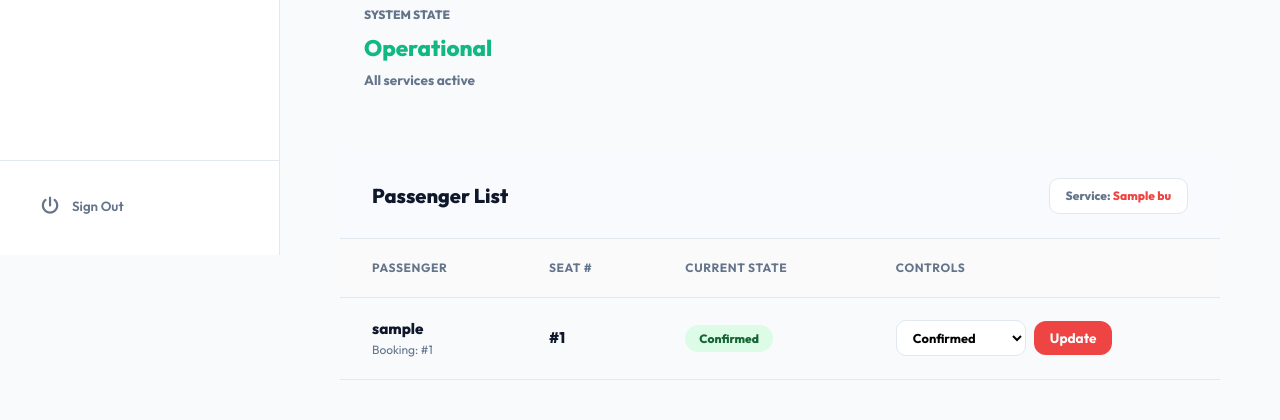
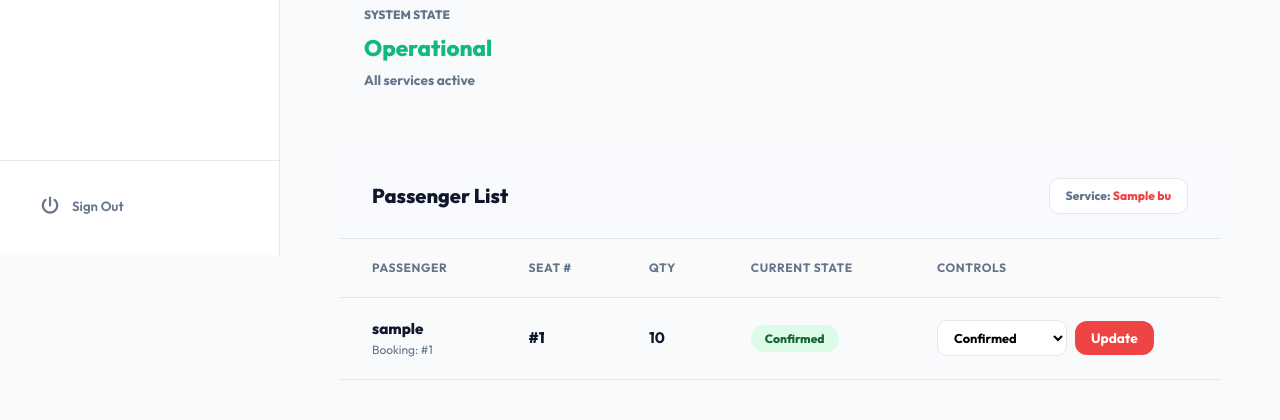
Before and after one commit to miyat0/bus_reservation_project., a Django app: page /staff/dashboard/ in a window 1280 px wide. Shown: the part 545-965 px from the top of the page. Run offline with Django 5.2, Linux system fonts and the light colour scheme; a user stored in the database is signed in; tables that the repository leaves empty hold one stand-in row (values such as "Sample post").

Commit message:
fix: run migrations for number_of_seats and update staff dashboard

```diff
--- a/templates/staff/dashboard.html
+++ b/templates/staff/dashboard.html
@@ -58,6 +58,7 @@
                     <tr style="background: rgba(248, 250, 252, 0.8);">
                         <th style="padding: 20px 32px; font-weight: 700; color: var(--text-muted); font-size: 0.75rem; text-transform: uppercase; letter-spacing: 0.05em;">Passenger</th>
                         <th style="padding: 20px 32px; font-weight: 700; color: var(--text-muted); font-size: 0.75rem; text-transform: uppercase; letter-spacing: 0.05em;">Seat #</th>
+                        <th style="padding: 20px 32px; font-weight: 700; color: var(--text-muted); font-size: 0.75rem; text-transform: uppercase; letter-spacing: 0.05em;">Qty</th>
                         <th style="padding: 20px 32px; font-weight: 700; color: var(--text-muted); font-size: 0.75rem; text-transform: uppercase; letter-spacing: 0.05em;">Current State</th>
                         <th style="padding: 20px 32px; font-weight: 700; color: var(--text-muted); font-size: 0.75rem; text-transform: uppercase; letter-spacing: 0.05em;">Controls</th>
                     </tr>
@@ -70,6 +71,7 @@
                             <div style="font-size: 0.75rem; color: var(--text-muted);">Booking: #{{ booking.id }}</div>
                         </td>
                         <td style="padding: 20px 32px; font-weight: 800; color: var(--accent);">#{{ booking.seat_number }}</td>
+                        <td style="padding: 20px 32px; font-weight: 700; color: var(--text);">{{ booking.number_of_seats }}</td>
                         <td style="padding: 20px 32px;">
                             <span class="status-pill {% if booking.status == 'Confirmed' %}status-confirmed{% elif booking.status == 'Completed' %}status-completed{% elif booking.status == 'Cancelled' %}status-cancelled{% else %}status-inprogress{% endif %}" style="font-size: 0.75rem; padding: 6px 14px; border-radius: 99px; font-weight: 800;">
                                 {{ booking.status }}
```
Also changed, not shown: users/migrations/0002_booking_number_of_seats.py (added).
